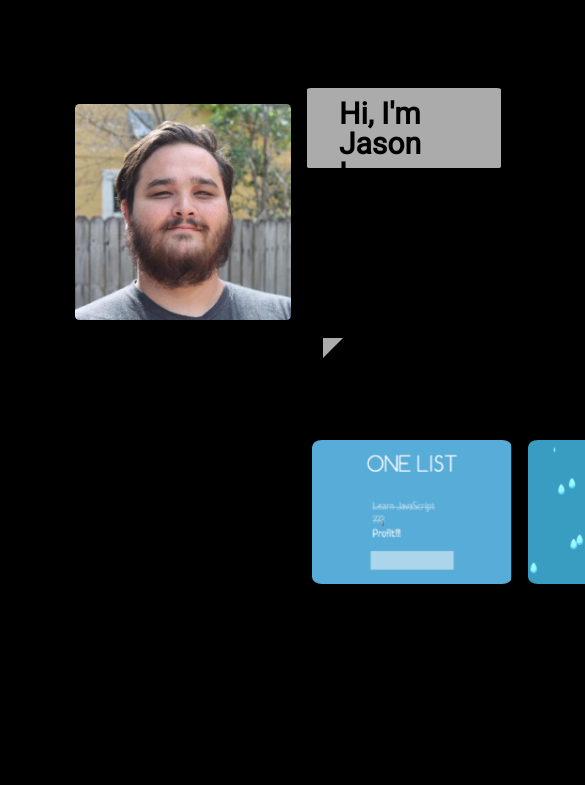
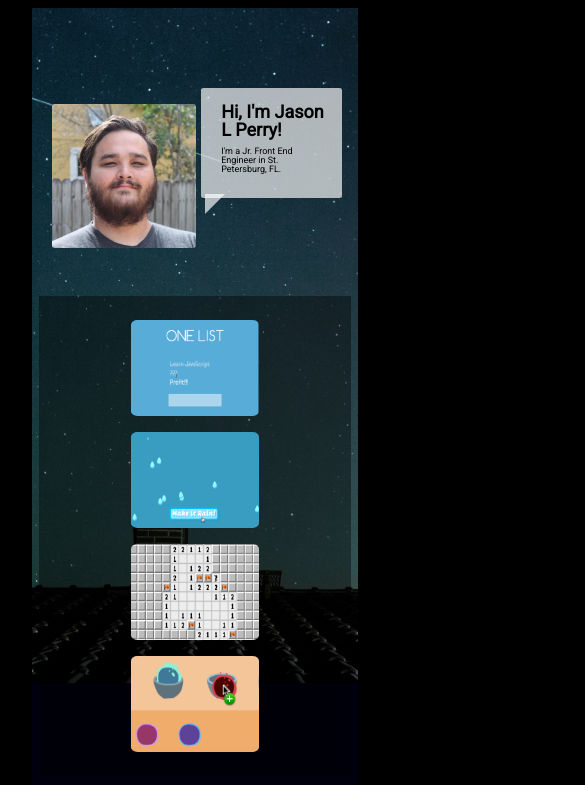
Before and after one commit to nadiapolonia/tpa, a website: page public/index.html in a window 390 px wide. Shown: the top 785 px of the page, 585 px wide, since content can reach past the window. Drawn offline with Linux system fonts and the light colour scheme.

Commit message:
mobile version complete

```diff
--- a/public/index.html
+++ b/public/index.html
@@ -69,12 +69,12 @@
         <button>KEEP READING</button>
       </article>
     </section>
+    <div class="flex-twitter">
+      <p class="connect">Stay connected with me.</p>
 
-    <p class="connect">Stay connected with me.</p>
-
-    <img class="twitter" src="./images/twitter.PNG" />
-
-    <footer class="font">
+      <img class="twitter" src="./images/twitter.PNG" />
+    </div>
+    <footer class="font font-twitter">
       Copyright © 2016 Jason L Perry. Built with ♥ at the Iron Yard.
     </footer>
   </body>
--- a/public/screen.css
+++ b/public/screen.css
@@ -72,7 +72,7 @@ footer {
   width: 13.5rem;
   height: 13.5rem;
   border-radius: 2%;
-  margin-right: 1rem;
+  margin-right: 2%;
   margin-top: 6rem;
 }
 
@@ -85,7 +85,20 @@ footer {
 
 .quotepic {
   opacity: 0.67;
-  margin-top: -2rem;
+  align-self: baseline;
+  margin-top: -2%;
+  margin-bottom: -5.7%;
+}
+
+.quote {
+  background-color: rgba(245, 245, 245, 0.699);
+  border-radius: 2%;
+  height: 1%;
+  padding-left: 1.8%;
+  padding-right: 8%;
+  margin-top: 5rem;
+  display: flex;
+  flex-direction: column;
 }
 
 .quotep {
@@ -106,10 +119,8 @@ footer {
 }
 
 .twitter {
-  margin-left: 17rem;
-  margin-right: 15rem;
   margin-top: -3rem;
-  margin-bottom: 4rem;
+  margin-bottom: 3.5rem;
 }
 
 .connect {
@@ -120,19 +131,11 @@ footer {
   font-weight: bold;
 }
 
-.quote {
-  background-color: rgba(245, 245, 245, 0.699);
-  border-radius: 2%;
-  height: 5rem;
-  padding-left: 1rem;
-  padding-right: 5rem;
-  margin-top: 5rem;
-}
-
 .middle-section {
   display: flex;
   background-color: rgba(0, 0, 0, 0.404);
   justify-content: space-evenly;
+  flex-wrap: wrap;
   margin-top: 6rem;
   padding: 1rem;
 }
@@ -189,3 +192,73 @@ footer {
   display: flex;
   flex-direction: column;
 }
+
+.flex-twitter {
+  display: flex;
+  flex-direction: column;
+  align-items: center;
+}
+
+/*Mobile Settings*/
+
+@media (max-width: 600px) {
+  body {
+    margin-left: 2rem;
+    margin-right: 2rem;
+  }
+
+  .jason {
+    width: 9rem;
+    height: 9rem;
+    margin-right: 2%;
+    margin-left: -12%;
+  }
+
+  .quote {
+    margin-right: -14%;
+    padding-top: 2%;
+  }
+
+  .quotep {
+    font-size: 18px;
+  }
+
+  .quotep2 {
+    font-size: 9px;
+  }
+
+  .quotepic {
+    margin-bottom: -14%;
+  }
+
+  .mini-pic {
+    width: 8rem;
+    height: 6rem;
+  }
+
+  .middle-section {
+    margin-top: 3rem;
+    margin-right: 2%;
+    margin-left: 2%;
+  }
+
+  .margin {
+    margin-left: 1%;
+    margin-right: 1%;
+  }
+
+  .margin-fizz {
+    margin-left: 2%;
+    margin-right: 2%;
+  }
+
+  .twitter {
+    width: 80%;
+    margin-left: 6%;
+    margin-bottom: 5%;
+  }
+
+  .font-twitter {
+    font-size: 12px;
+  }
+}
```
Also changed, not shown: package.json (+5 -3 lines), 1 other file.
